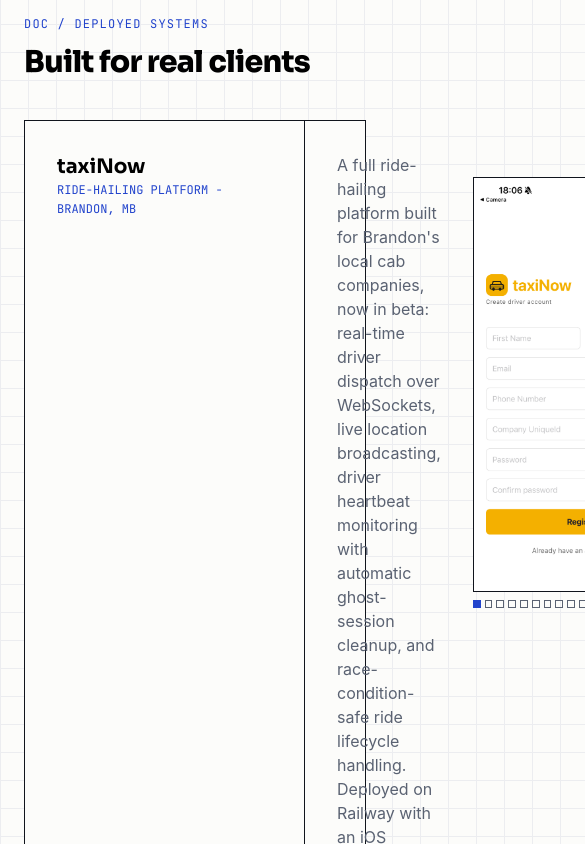
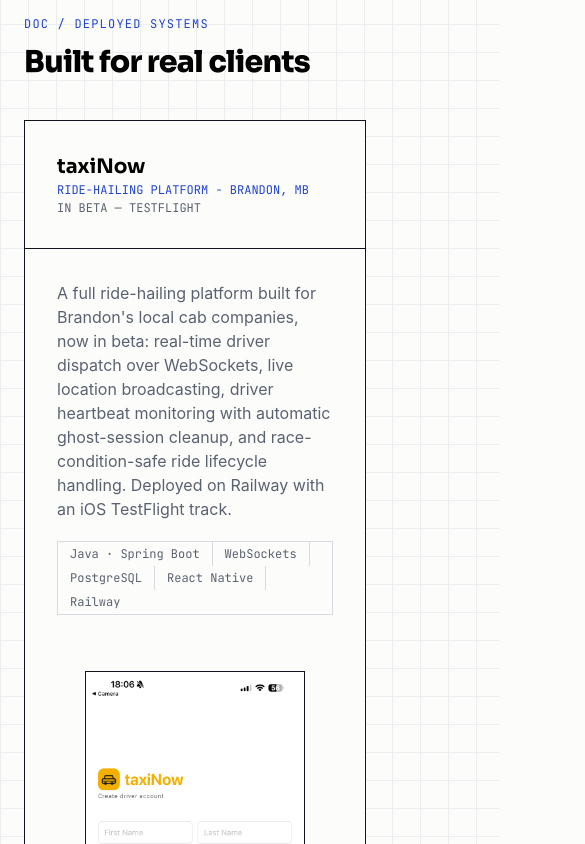
Before and after one commit to greatadams/personal-portfolio, a React (Vite) app: page / in a window 390 px wide. Shown: the part 1040-1884 px from the top of the page, 585 px wide, since content can reach past the window. Built offline with nearby package versions, Linux system fonts and the light colour scheme.

Commit message:
Responsive pass: cards and body stack on mobile

```diff
--- a/src/components/Projects.tsx
+++ b/src/components/Projects.tsx
@@ -17,10 +17,10 @@
         {projects.map((project) => {
           return (
             <div
-              className="bg-paper grid grid-cols-[280px_1fr] border-[1.5px] border-ink mb-[-1.5px]"
+              className="bg-paper grid grid-cols-1 md:grid-cols-[280px_1fr] border-[1.5px] border-ink mb-[-1.5px]"
               key={project.projectTitle}
             >
-              <div className="border-r-[1.5px] border-ink  p-8 flex flex-col  ">
+              <div className="border-b-[1.5px] md:border-b-0 md:border-r-[1.5px] border-ink  p-8 flex flex-col  ">
                 <span className="font-display font-bold text-xl">
                   {project.projectTitle}
                 </span>
@@ -33,7 +33,7 @@
               </div>
 
               <div
-                className={`p-8 ${project.projectPreview ? 'grid grid-cols-[1fr_220px] gap-8' : ''} `}
+                className={`p-8 ${project.projectPreview ? 'grid grid-cols-1 md:grid-cols-[1fr_220px] gap-8' : ''} `}
               >
                 <div>
                   <p className="text-ink-2 max-w-[64ch] ">
```
